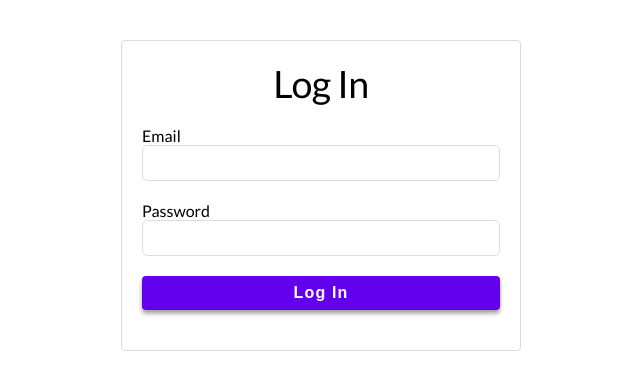
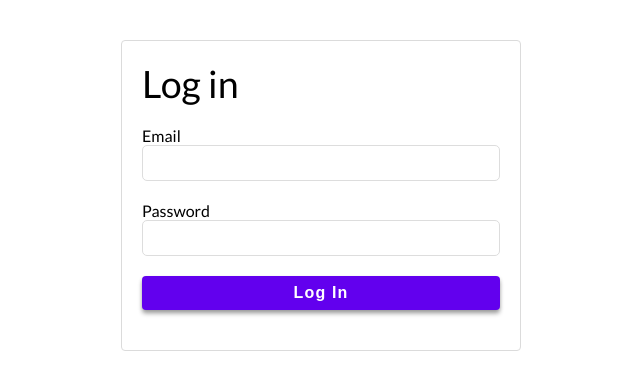
Before and after one commit to niziopawel/Todoos-react-typescript, a React (Create React App) app: page /login in a window 1280 px wide. Shown: the top 390 px of the page, without its empty margins (319-959 px from the left). Built offline with nearby package versions, Linux system fonts and the light colour scheme.

Commit message:
add email and password validation, fix form component

```diff
--- a/src/UnAuthenticatedApp.tsx
+++ b/src/UnAuthenticatedApp.tsx
@@ -1,5 +1,5 @@
 import React from 'react'
-import Login from './components/Login'
+import Login from './screens/Login'
 // import Register from './components/Register'
 import { Router, Redirect } from '@reach/router'
 import Route from './components/Route'
--- a/src/components/Form.tsx
+++ b/src/components/Form.tsx
@@ -1,11 +1,6 @@
 import React, { ReactNode } from 'react'
 import styled from '@emotion/styled'
 import { mq } from '../lib/mediaQueries'
-
-const FormContainer = styled('div')`
-  display: flex;
-  justify-content: center;
-`
 
 const StyledForm = styled('form')`
   display: flex;
@@ -14,7 +9,6 @@ const StyledForm = styled('form')`
   margin: 40px 0;
   border: 0;
   flex-basis: 100%;
-  max-width: 400px;
 
   & > * {
     margin-bottom: 15px;
@@ -31,25 +25,13 @@ const StyledForm = styled('form')`
   }
 `
 
-const StyledFormTitle = styled('h2')`
-  align-self: center;
-`
-
 type FormTypes = {
-  title: string
   children: ReactNode
   onSubmit: (event: React.FormEvent) => void
 }
 
-const Form: React.FC<FormTypes> = ({ title, children, onSubmit }) => {
-  return (
-    <FormContainer>
-      <StyledForm onSubmit={onSubmit}>
-        <StyledFormTitle>{title}</StyledFormTitle>
-        {children}
-      </StyledForm>
-    </FormContainer>
-  )
+const Form: React.FC<FormTypes> = ({ children, onSubmit }) => {
+  return <StyledForm onSubmit={onSubmit}>{children}</StyledForm>
 }
 
 export default Form
--- a/src/components/Login.tsx
+++ /dev/null
@@ -1,86 +0,0 @@
-/** @jsx jsx */
-import { css, jsx } from '@emotion/core'
-import React, { useState } from 'react'
-import { useAuth } from '../context/AuthContext'
-import { useTheme } from '../context/ThemeContext'
-import Button from './Button'
-import { FormGroup, Input } from './lib'
-import Spinner from './Spinner'
-import Form from './Form'
-import styled from '@emotion/styled'
-
-const Login: React.FC = () => {
-  const { activeTheme } = useTheme()
-  const { login, resError, isLoading } = useAuth()
-
-  const [email, setEmail] = useState('')
-  const [password, setPassword] = useState('')
-  const [error] = useState('')
-
-  function handleSubmit(event: React.FormEvent) {
-    event.preventDefault()
-
-    validateForm(email, password)
-
-    if (!error) {
-      login(email, password)
-    }
-  }
-
-  function validateForm(email: string, password: string) {
-    //validate email/password
-    //if incorrect set error state
-    return true
-  }
-
-  const ErrorMessage = styled('div')`
-    color: ${activeTheme.errColor};
-  `
-  return (
-    <React.Fragment>
-      <Form onSubmit={handleSubmit} title="Log In">
-        <FormGroup>
-          <label htmlFor="email">Email</label>
-          <Input
-            id="email"
-            type="text"
-            name="email"
-            value={email}
-            onChange={e => setEmail(e.target.value)}
-          />
-        </FormGroup>
-        {error && <ErrorMessage>{error}</ErrorMessage>}
-
-        <FormGroup>
-          <label htmlFor="password">Password</label>
-          <Input
-            type="password"
-            name="password"
-            id="password"
-            value={password}
-            onChange={e => setPassword(e.target.value)}
-          />
-        </FormGroup>
-        {error && <ErrorMessage>{error}</ErrorMessage>}
-
-        <Button type="submit" primary disabled={!validateForm(email, password)}>
-          Log In
-        </Button>
-
-        {resError && <ErrorMessage>{resError}</ErrorMessage>}
-
-        {isLoading && (
-          <div
-            css={css`
-              align-self: center;
-            `}
-          >
-            <Spinner spinnerSize={25} color={activeTheme.primaryColor} />
-          </div>
-        )}
-      </Form>
-    </React.Fragment>
-  )
-}
-
-export default Login
--- a/src/components/lib.tsx
+++ b/src/components/lib.tsx
@@ -1,9 +1,26 @@
 /** @jsx jsx */
 import { css, jsx } from '@emotion/core'
+import { ReactNode } from 'react'
 import { FontAwesomeIcon } from '@fortawesome/react-fontawesome'
 import { faAccusoft } from '@fortawesome/free-brands-svg-icons'
 import { theme } from '../lib/theme'
 import styled from '@emotion/styled'
+import { useTheme } from '../context/ThemeContext'
+
+const ErrorMessage = ({ children }: { children: ReactNode }) => {
+  const { activeTheme } = useTheme()
+
+  return (
+    <div
+      css={css`
+        color: ${activeTheme.errColor};
+        padding-top: 5px;
+      `}
+    >
+      {children}
+    </div>
+  )
+}
 
 const Logo = ({ logoSize = 50 }) => {
   return (
@@ -31,4 +48,4 @@ const Input = styled('input')`
   padding: 0.5rem 1rem;
 `
 
-export { Logo, FormGroup, Input }
+export { Logo, FormGroup, Input, ErrorMessage }
--- a/src/lib/typography.ts
+++ b/src/lib/typography.ts
@@ -15,7 +15,7 @@ const typography = css`
     --type-scale: 1.2;
     --text-4xl: calc(var(--text-xxxl) * var(--type-scale));
     --text-xxxl: calc(var(--text-xxl) * var(--type-scale));
-    --text-xxl: calc(var(--text-lg) * var(--type-scale));
+    --text-xxl: calc(var(--text-xl) * var(--type-scale));
     --text-xl: calc(var(--text-lg) * var(--type-scale));
     --text-lg: calc(var(--text-md) * var(--type-scale));
     --text-md: calc(var(--text-sm) * var(--type-scale));
--- /dev/null
+++ b/src/screens/Login.tsx
@@ -0,0 +1,100 @@
+/** @jsx jsx */
+import { css, jsx } from '@emotion/core'
+import React, { useState } from 'react'
+import { useAuth } from '../context/AuthContext'
+import { useTheme } from '../context/ThemeContext'
+import Button from '../components/Button'
+import { FormGroup, Input } from '../components/lib'
+import Spinner from '../components/Spinner'
+import Form from '../components/Form'
+import { ErrorMessage } from '../components/lib'
+import { validateEmail, validatePassword } from './utils/validation'
+
+const Login: React.FC = () => {
+  const { activeTheme } = useTheme()
+  const { login, resError, isLoading } = useAuth()
+
+  const [email, setEmail] = useState('')
+  const [password, setPassword] = useState('')
+  const [emailError, setEmailError] = useState('')
+  const [passwordError, setPasswordError] = useState('')
+
+  function handleSubmit(event: React.FormEvent) {
+    event.preventDefault()
+    const isFormValid = validateForm()
+
+    if (isFormValid) {
+      login(email, password)
+    }
+  }
+
+  function validateForm() {
+    const emailErr = validateEmail(email)
+    const passwordErr = validatePassword(password)
+
+    setEmailError(emailErr)
+    setPasswordError(passwordErr)
+
+    if (emailErr === '' && passwordErr === '') {
+      return true
+    } else return false
+  }
+
+  return (
+    <React.Fragment>
+      <div
+        css={css`
+          max-width: 400px;
+          margin: 0 auto;
+        `}
+      >
+        <Form onSubmit={handleSubmit}>
+          <h3>Log in</h3>
+          <FormGroup>
+            <label htmlFor="email">Email</label>
+            <Input
+              id="email"
+              type="text"
+              name="email"
+              value={email}
+              onChange={e => setEmail(e.target.value)}
+              onBlur={() => setEmailError(validateEmail(email))}
+            />
+            {emailError && <ErrorMessage>{emailError}</ErrorMessage>}
+          </FormGroup>
+
+          <FormGroup>
+            <label htmlFor="password">Password</label>
+            <Input
+              type="password"
+              name="password"
+              id="password"
+              value={password}
+              onChange={e => setPassword(e.target.value)}
+              onBlur={() => setPasswordError(validatePassword(password))}
+            />
+            {passwordError && <ErrorMessage>{passwordError}</ErrorMessage>}
+          </FormGroup>
+
+          <Button type="submit" primary>
+            Log In
+          </Button>
+
+          {resError && <ErrorMessage>{resError}</ErrorMessage>}
+
+          {isLoading && (
+            <div
+              css={css`
+                align-self: center;
+              `}
+            >
+              <Spinner spinnerSize={25} color={activeTheme.primaryColor} />
+            </div>
+          )}
+        </Form>
+      </div>
+    </React.Fragment>
+  )
+}
+
+export default Login
--- /dev/null
+++ b/src/screens/utils/validation.tsx
@@ -0,0 +1,25 @@
+function validateEmail(email: string) {
+  const emailReg = /^[a-zA-Z0-9._-]+@[a-zA-Z0-9.-]+\.[a-zA-Z]{2,4}$/
+
+  if (email.trim() === '') {
+    return 'E-mail is required'
+  }
+
+  if (!emailReg.test(email)) {
+    return 'Invalid email address'
+  }
+  return ''
+}
+
+function validatePassword(password: string) {
+  if (password.trim() === '') {
+    return 'Password is required'
+  }
+
+  if (password.length < 6) {
+    return 'Password has to be longer than 6 characters'
+  }
+  return ''
+}
+
+export { validateEmail, validatePassword }
```
